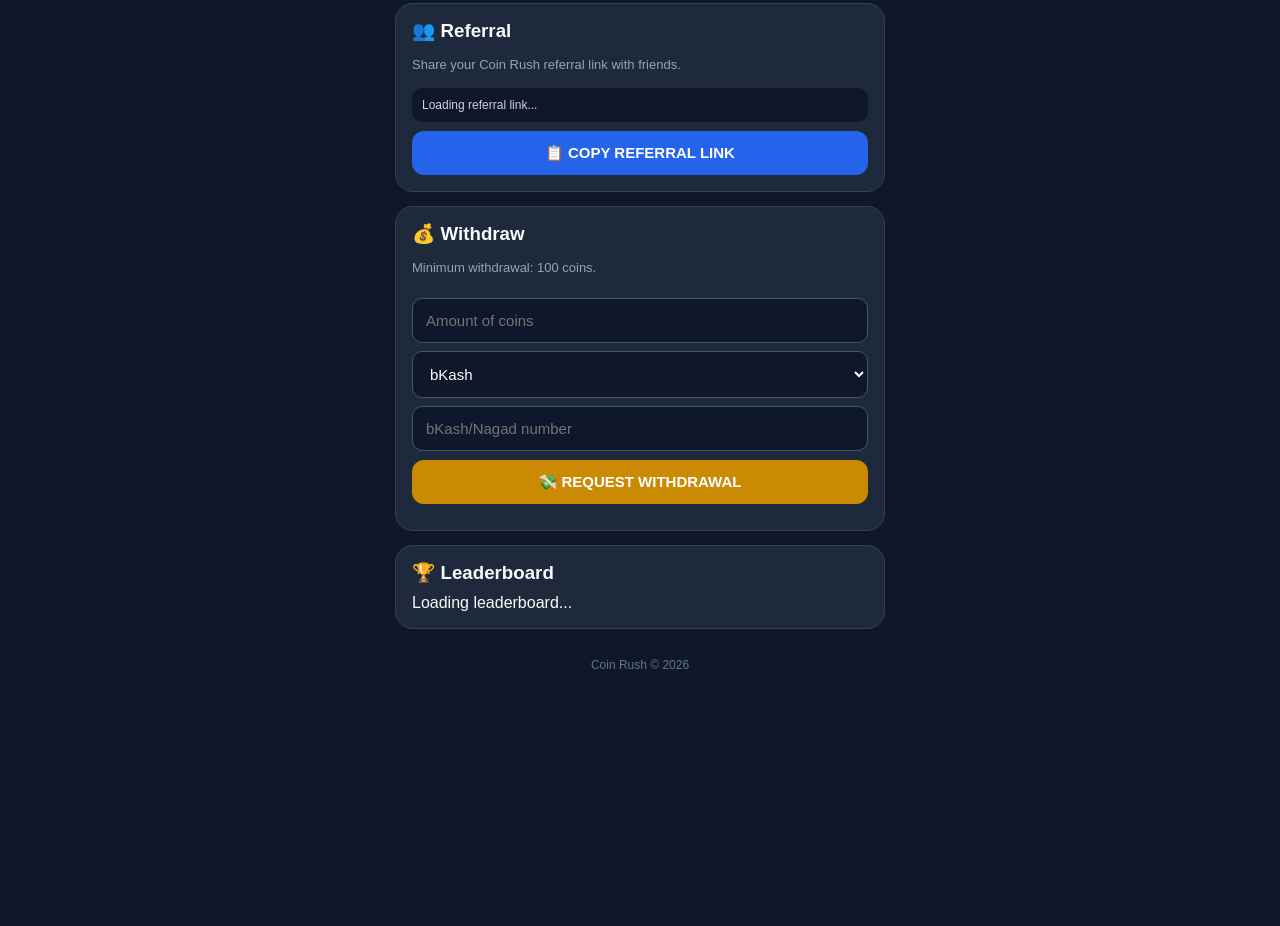
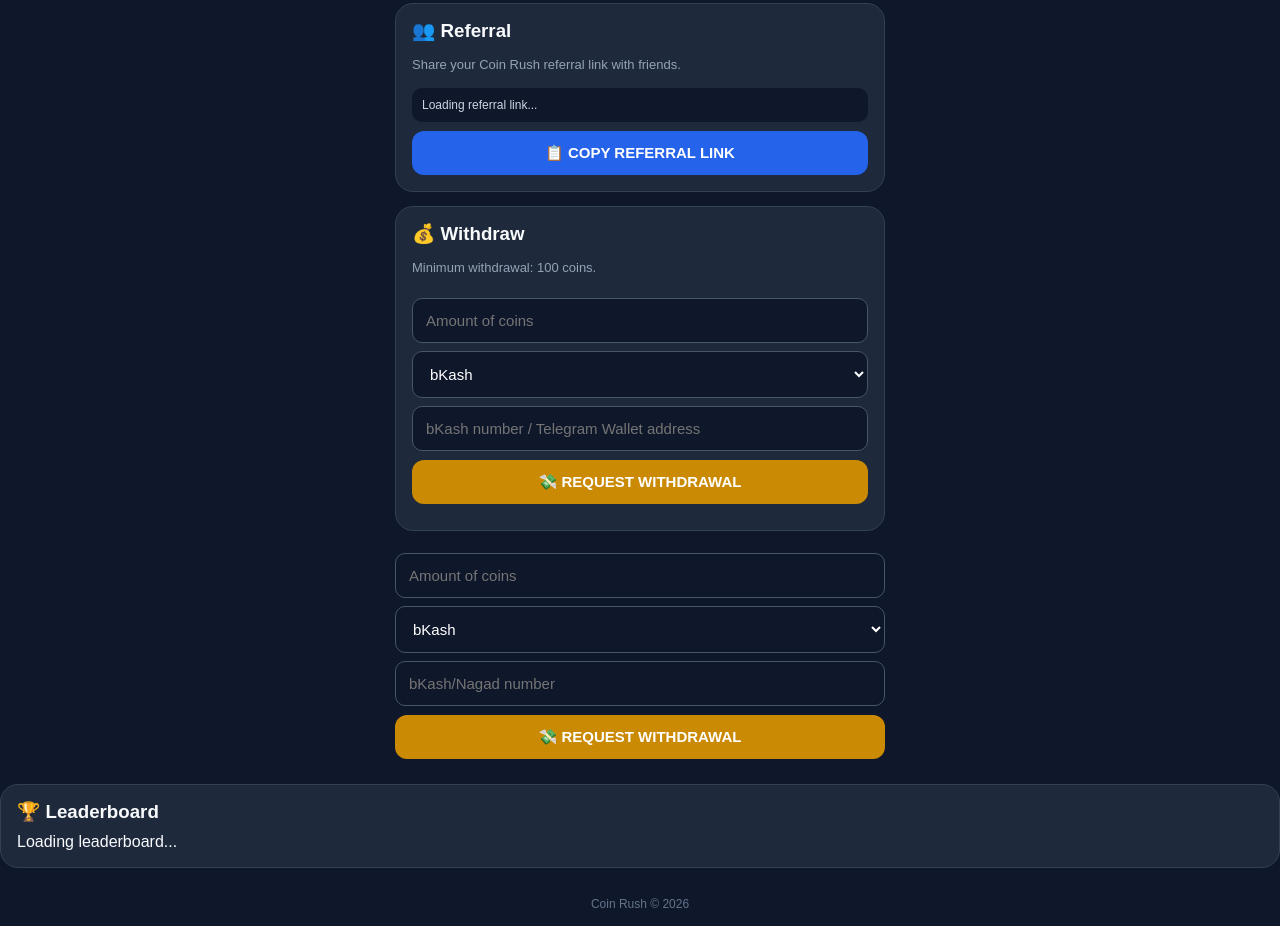
Before and after one commit to mahmud5678/coin-rush-, a plain HTML site: page index.html in a window 1280 px wide. Shown: the part 898-1824 px from the top of the page. Before the commit the page ends 1600 px from the top, so only its background shows below. Drawn offline with Linux system fonts and the light colour scheme.

Commit message:
Update index.html

```diff
--- a/index.html
+++ b/index.html
@@ -450,14 +450,38 @@
 
 
   <!-- WITHDRAW -->
+<div class="card">
+  <h3>💰 Withdraw</h3>
 
-  <div class="card">
+  <p class="small">
+    Minimum withdrawal: 100 coins.
+  </p>
 
-    <h3>💰 Withdraw</h3>
+  <input
+    id="withdrawAmount"
+    type="number"
+    min="100"
+    placeholder="Amount of coins"
+  >
 
-    <p class="small">
-      Minimum withdrawal: 100 coins.
-    </p>
+  <select id="withdrawMethod">
+    <option value="bkash">bKash</option>
+    <option value="telegram_wallet">Telegram Wallet</option>
+  </select>
+
+  <input
+    id="paymentNumber"
+    type="text"
+    placeholder="bKash number / Telegram Wallet address"
+  >
+
+  <button class="gold" onclick="withdraw()">
+    💸 REQUEST WITHDRAWAL
+  </button>
+
+  <div id="withdrawMessage" class="message"></div>
+</div>
+
 
     <input
       id="withdrawAmount"
```
